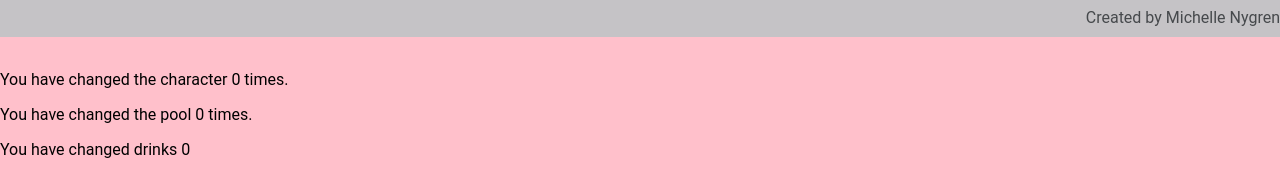
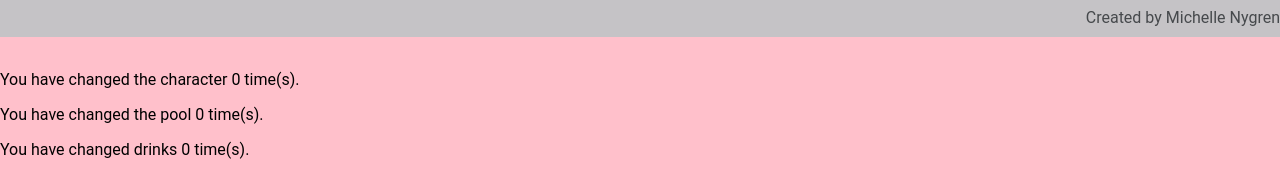
Before and after one commit to michellerenehey/react-character-designer, a React (Create React App) app: page / in a window 1280 px wide. Shown: the part 763-939 px from the top of the page. Built offline with nearby package versions, Linux system fonts and the light colour scheme.

Commit message:
added phraseList on stats page

```diff
--- a/src/components/Stats/Stats.js
+++ b/src/components/Stats/Stats.js
@@ -1,11 +1,17 @@
 import './Stats.js';
 
-export default function Stats({ headCount, poolCount, drinkCount }) {
+export default function Stats({ headCount, poolCount, drinkCount, phraseList }) {
   return (
     <div>
-      <p>You have changed the character {headCount} times.</p>
-      <p>You have changed the pool {poolCount} times.</p>
-      <p>You have changed drinks {drinkCount} </p>
+      <p>You have changed the character {headCount} time(s).</p>
+      <p>You have changed the pool {poolCount} time(s).</p>
+      <p>You have changed drinks {drinkCount} time(s).</p>
+      <div>
+        Your catchphrases are:
+        {phraseList.map((elem) => (
+          <p key={elem}>{elem}</p>
+        ))}
+      </div>
     </div>
   );
 }
--- a/src/views/Home/Home.js
+++ b/src/views/Home/Home.js
@@ -36,7 +36,7 @@ export default function Home() {
         }}
       />
       <Displayer {...{ head, pool, drink, phrase }} />
-      <Stats {...{ headCount, poolCount, drinkCount }} />
+      <Stats {...{ headCount, poolCount, drinkCount, phraseList }} />
     </main>
   );
 }
```
